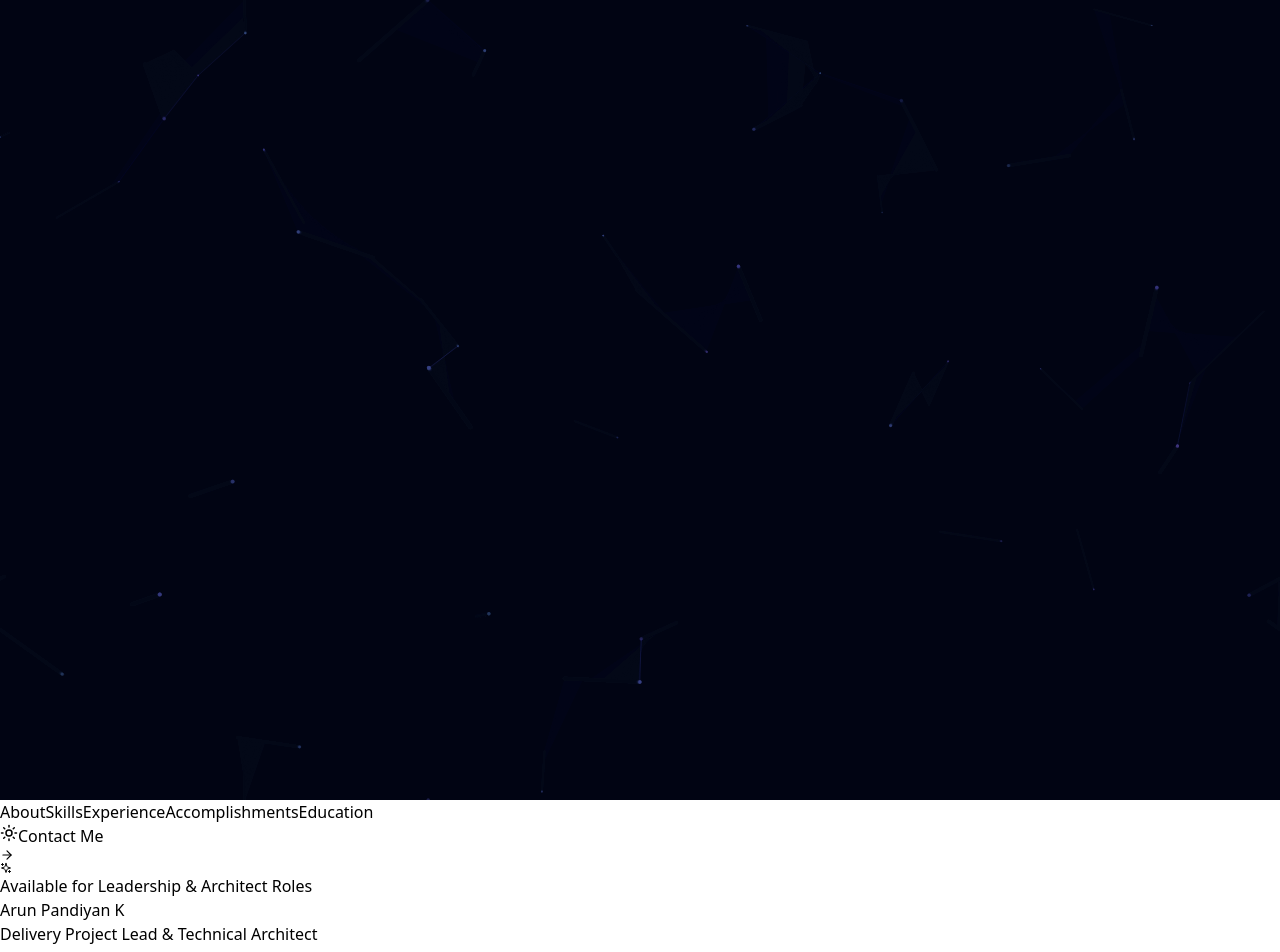
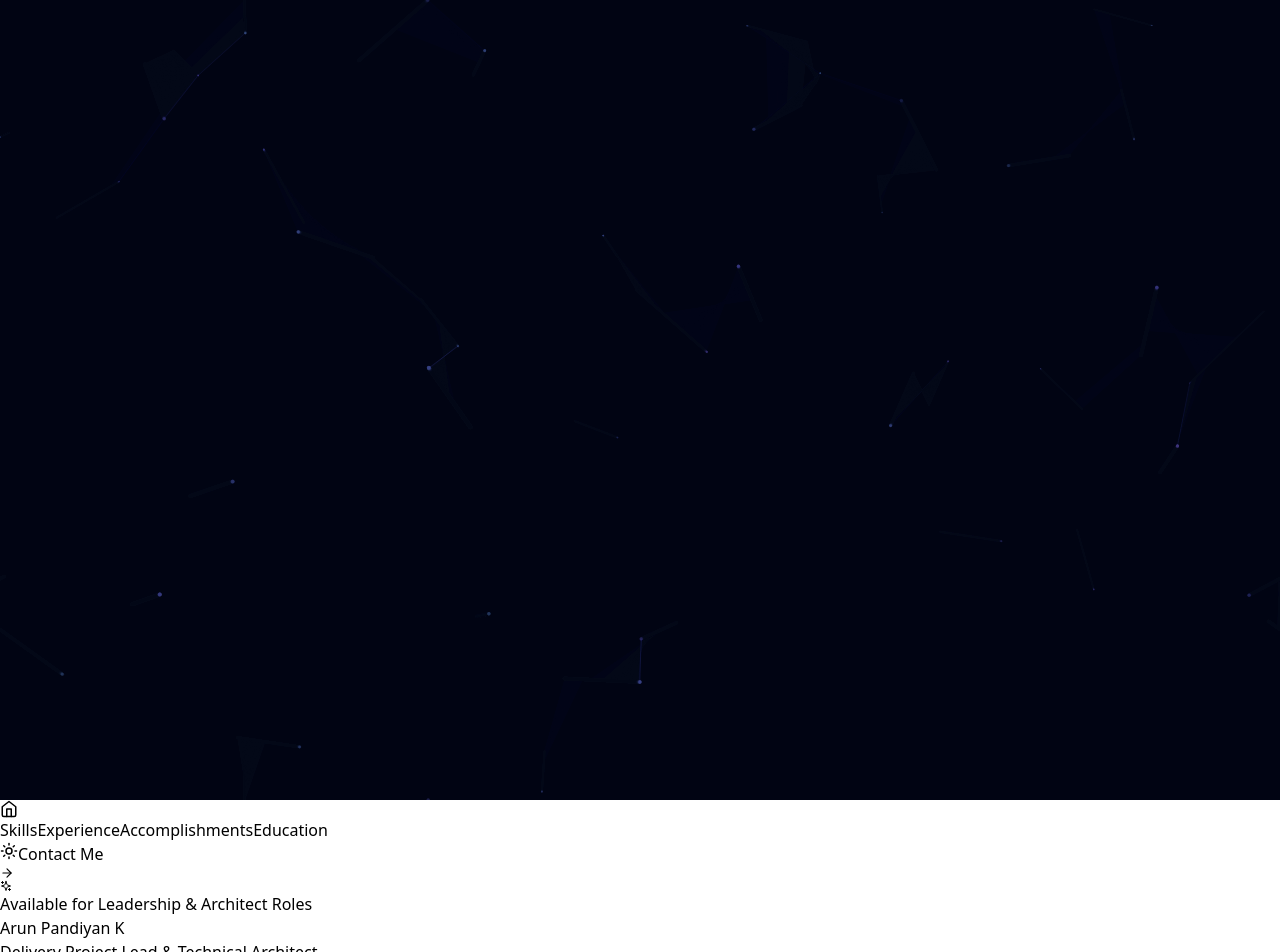
Before and after one commit to formsarun/resume_site, a React (Vite) app: page / in a window 1280 px wide. Shown: the top 952 px of the page. Built offline with nearby package versions, Linux system fonts and the light colour scheme.

Commit message:
feat: replace About text link with Home icon in navbar

```diff
--- a/src/App.jsx
+++ b/src/App.jsx
@@ -15,7 +15,8 @@ import {
   Zap,
   Cloud,
   Sun,
-  Moon
+  Moon,
+  Home
 } from 'lucide-react';
 import ParticleCanvas from './components/ParticleCanvas';
 import ExperienceFlipCard from './components/ExperienceFlipCard';
@@ -227,7 +228,7 @@ export default function App() {
       <header className="sticky top-0 z-50 bg-white/80 dark:bg-slate-950/80 backdrop-blur-md border-b border-slate-200 dark:border-slate-900 transition-colors duration-300">
         <div className="max-w-7xl mx-auto px-6 h-16 flex items-center justify-between">
           <nav className="hidden md:flex items-center gap-8 text-sm font-medium text-slate-600 dark:text-slate-400">
-            <a href="#about" className="hover:text-indigo-600 dark:hover:text-indigo-400 transition-colors">About</a>
+            <a href="#about" className="hover:text-indigo-600 dark:hover:text-indigo-400 transition-colors flex items-center" aria-label="Home"><Home size={18} /></a>
             <a href="#skills" className="hover:text-indigo-600 dark:hover:text-indigo-400 transition-colors">Skills</a>
             <a href="#experience" className="hover:text-indigo-600 dark:hover:text-indigo-400 transition-colors">Experience</a>
             <a href="#accomplishments" className="hover:text-indigo-600 dark:hover:text-indigo-400 transition-colors">Accomplishments</a>
```
